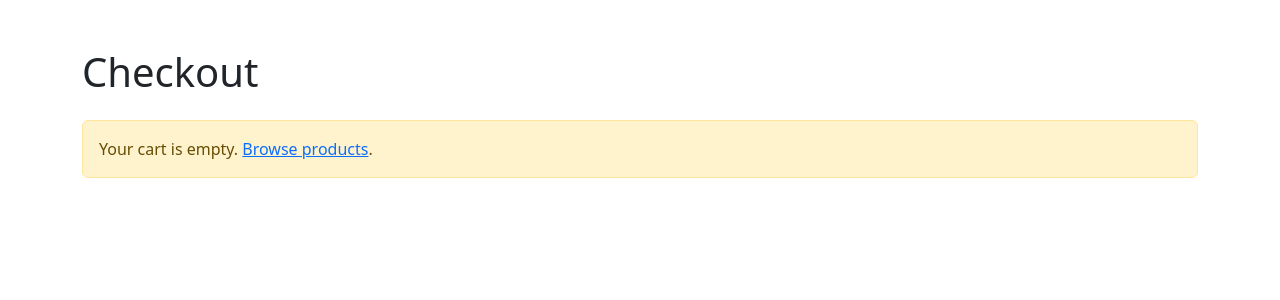
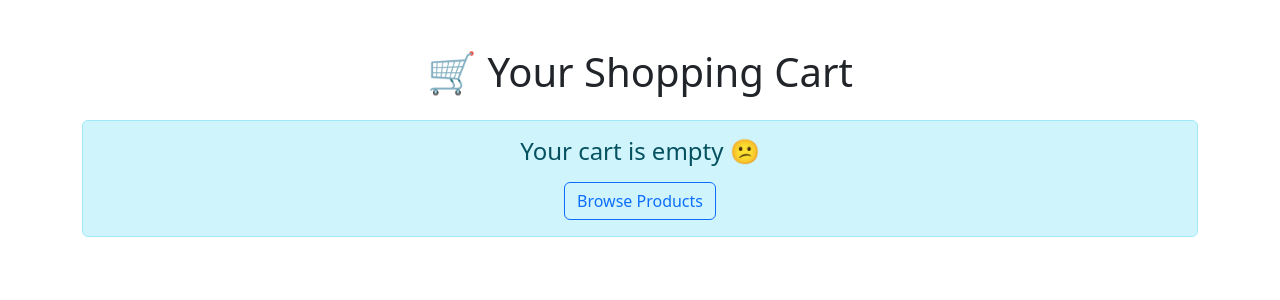
Before and after one commit to islembriki/makeup_project, a Symfony app: template templates/cart/index.html.twig in a window 1280 px wide. Shown: the part 56-356 px from the top of the page. Run offline with Twig, Linux system fonts and the light colour scheme; the template is opened without the code that fills it, so the values that code supplies are empty; some libraries are stand-ins or nearby versions.

Commit message:
belkis edited the cart page

```diff
--- a/templates/cart/index.html.twig
+++ b/templates/cart/index.html.twig
@@ -1,49 +1,61 @@
 {% extends 'base.html.twig' %}
 
-{% block title %}Checkout{% endblock %}
+{% block title %}Your Cart{% endblock %}
 
 {% block body %}
-<div class="container mt-5">
-    <h1 class="mb-4">Checkout</h1>
+<div class="container py-5">
+    <h1 class="mb-4 text-center">🛒 Your Shopping Cart</h1>
 
     {% if items is empty %}
-        <div class="alert alert-warning">
-            Your cart is empty. <a href="{{ path('product_list') }}">Browse products</a>.
+        <div class="alert alert-info text-center">
+            <h4 class="mb-3">Your cart is empty 😕</h4>
+            <a href="{{ path('product_list') }}" class="btn btn-outline-primary">Browse Products</a>
         </div>
     {% else %}
-        <table class="table table-bordered align-middle">
+        <div class="table-responsive">
+            <table class="table table-hover align-middle text-center">
                 <thead class="table-dark">
                     <tr>
                         <th>Product</th>
                         <th>Quantity</th>
-                    <th class="text-end">Unit Price</th>
-                    <th class="text-end">Total</th>
+                        <th>Price</th>
+                        <th>Total</th>
+                        <th>Actions</th>
                     </tr>
                 </thead>
                 <tbody>
                     {% for item in items %}
                         <tr>
-                        <td>{{ item.product.name }}</td>
-                        <td>{{ item.quantity }}</td>
-                        <td class="text-end">{{ item.product.price|number_format(2) }} €</td>
-                        <td class="text-end">{{ (item.product.price * item.quantity)|number_format(2) }} €</td>
+                            <td class="fw-semibold">{{ item.product.name }}</td>
+                            <td>
+                                <form method="post" action="{{ path('cart_update', {id: item.product.id}) }}" class="d-flex justify-content-center align-items-center gap-2">
+                                    <input type="number" name="quantity" value="{{ item.quantity }}" min="1" class="form-control text-center" style="width: 70px;">
+                                    <button class="btn btn-sm btn-outline-primary" title="Update quantity">
+                                        <i class="bi bi-arrow-repeat"></i>
+                                    </button>
+                                </form>
+                            </td>
+                            <td>{{ item.product.price|number_format(2) }} €</td>
+                            <td class="fw-semibold">{{ (item.product.price * item.quantity)|number_format(2) }} €</td>
+                            <td>
+                                <a href="{{ path('cart_remove', {id: item.product.id}) }}" class="btn btn-sm btn-outline-danger" title="Remove from cart">
+                                    <i class="bi bi-trash"></i>
+                                </a>
+                            </td>
                         </tr>
                     {% endfor %}
-                <tr class="fw-bold">
+                    <tr class="table-light fw-bold">
                         <td colspan="3" class="text-end">Total:</td>
-                    <td class="text-end">{{ total|number_format(2) }} €</td>
+                        <td colspan="2">{{ total|number_format(2) }} €</td>
                     </tr>
                 </tbody>
             </table>
-
-        <div class="text-end">
-            <a href="{{ path('order_checkout') }}" class="btn btn-success btn-lg">
-                <i class="bi bi-credit-card"></i> Buy Now
-            </a>
-
-            <div class="confirmation-box">
         </div>
 
+        <div class="text-end mt-4">
+            <a href="{{ path('order_checkout') }}" class="btn btn-success btn-lg">
+                <i class="bi bi-credit-card"></i> Proceed to Checkout
+            </a>
         </div>
     {% endif %}
 </div>
```
Lines whose indentation alone changed are shown as unchanged.
